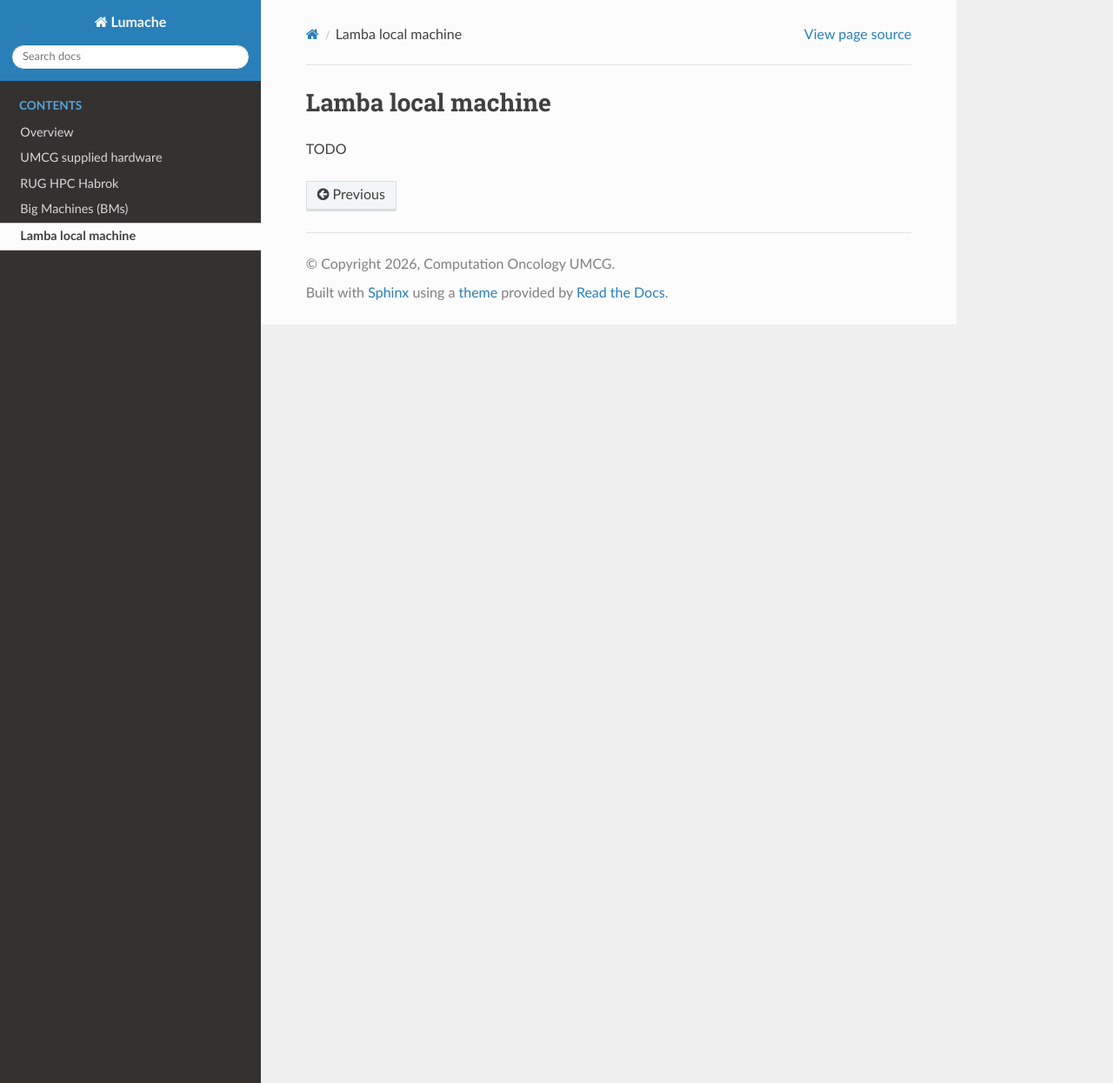
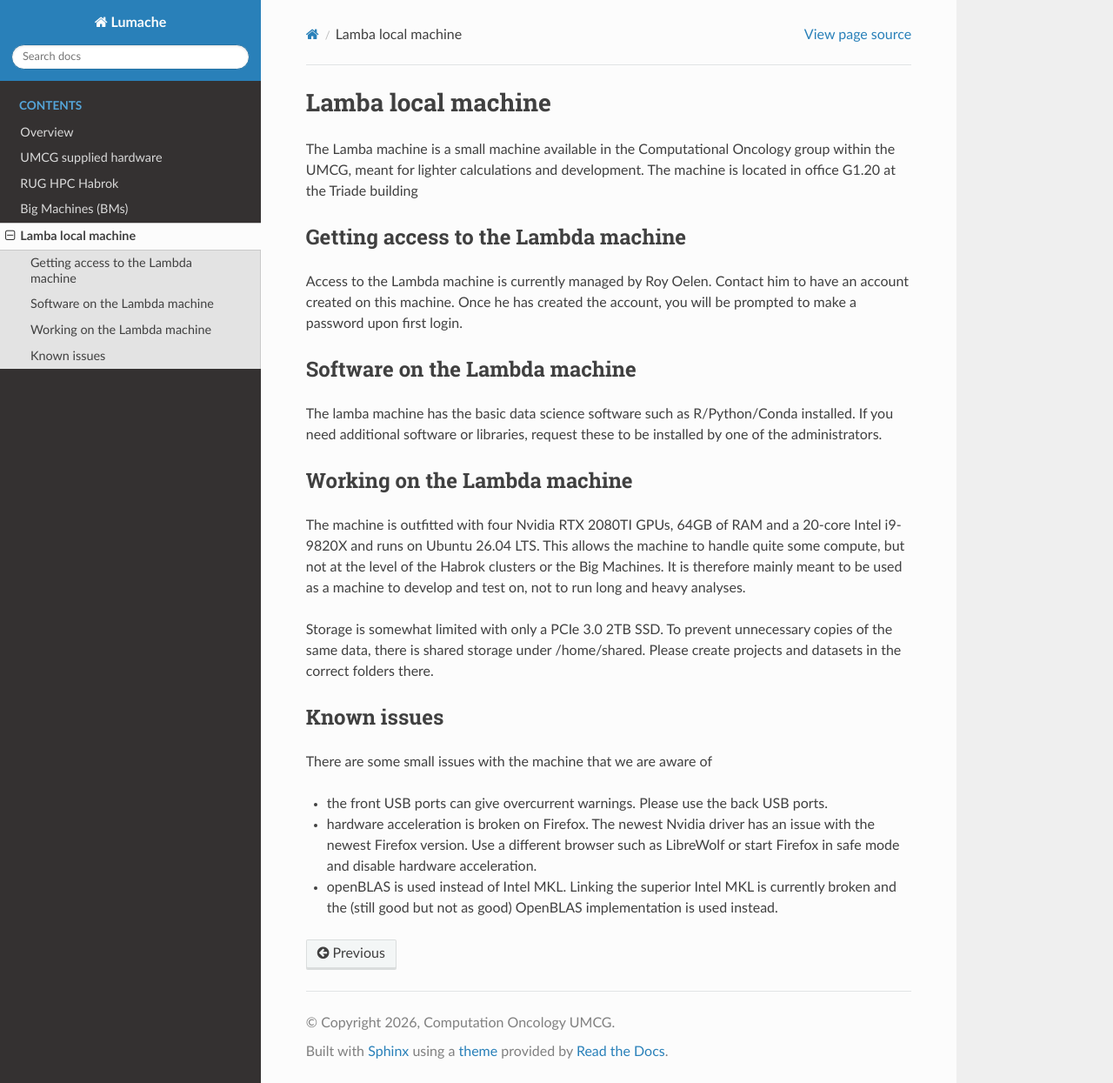
Before and after one commit to ComputationalOncologyUMCG/computational-oncology-compute-instructions, a Sphinx documentation site: the page built from docs/source/lambda.rst, in a window 1280 px wide and 1245 px high. Shown: the whole window at 87% size. Built offline with Sphinx 7.4.7 and the Read the Docs theme 3.1.0, drawn with Linux system fonts in a browser that asks for light colours.

Commit message:
- update Lambda machine documentation

```diff
--- a/docs/source/lambda.rst
+++ b/docs/source/lambda.rst
@@ -1,4 +1,38 @@
 Lamba local machine
 ===================
 
-TODO
+The Lamba machine is a small machine available in the Computational Oncology group within the UMCG, meant for lighter calculations and development.
+The machine is located in office G1.20 at the Triade building
+
+.. _access:
+Getting access to the Lambda machine
+------------------------------------
+
+Access to the Lambda machine is currently managed by Roy Oelen. Contact him to have an account created on this machine. Once he has created the account, you will be prompted to make a password upon first login.
+
+
+.. _software:
+Software on the Lambda machine
+------------------------------------
+
+The lamba machine has the basic data science software such as R/Python/Conda installed. If you need additional software or libraries, request these to be installed by one of the administrators.
+
+
+.. _working:
+Working on the Lambda machine
+------------------------------------
+
+The machine is outfitted with four Nvidia RTX 2080TI GPUs, 64GB of RAM and a 20-core Intel i9-9820X and runs on Ubuntu 26.04 LTS. This allows the machine to handle quite some compute, but not at the level of the Habrok clusters or the Big Machines. It is therefore mainly meant to be used as a machine to develop and test on, not to run long and heavy analyses.
+
+Storage is somewhat limited with only a PCIe 3.0 2TB SSD. To prevent unnecessary copies of the same data, there is shared storage under /home/shared. Please create projects and datasets in the correct folders there.
+
+
+.. _known_issues:
+Known issues
+------------------------------------
+
+There are some small issues with the machine that we are aware of
+
+- the front USB ports can give overcurrent warnings. Please use the back USB ports.
+- hardware acceleration is broken on Firefox. The newest Nvidia driver has an issue with the newest Firefox version. Use a different browser such as LibreWolf or start Firefox in safe mode and disable hardware acceleration.
+- openBLAS is used instead of Intel MKL. Linking the superior Intel MKL is currently broken and the (still good but not as good) OpenBLAS implementation is used instead.
```
